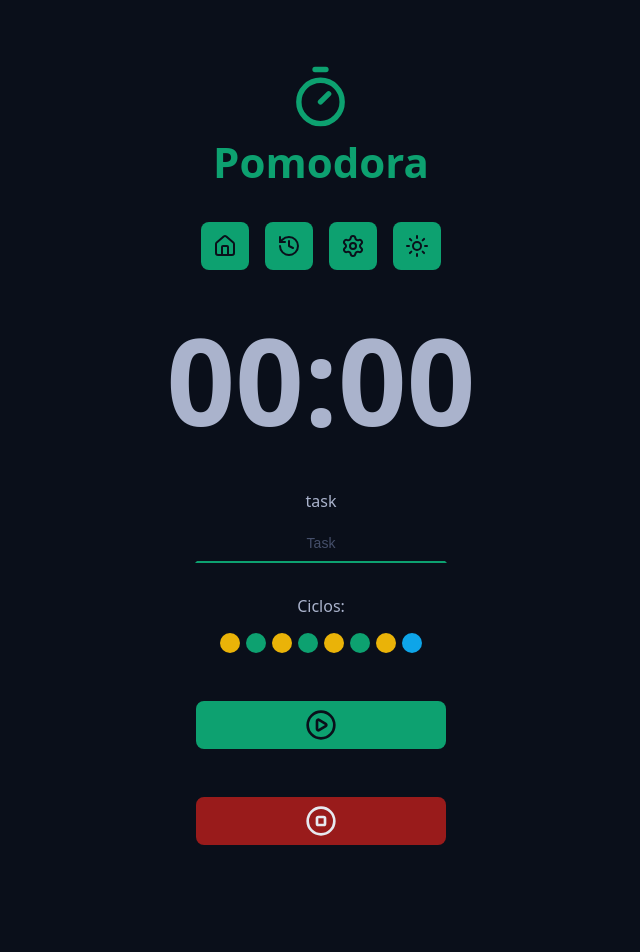
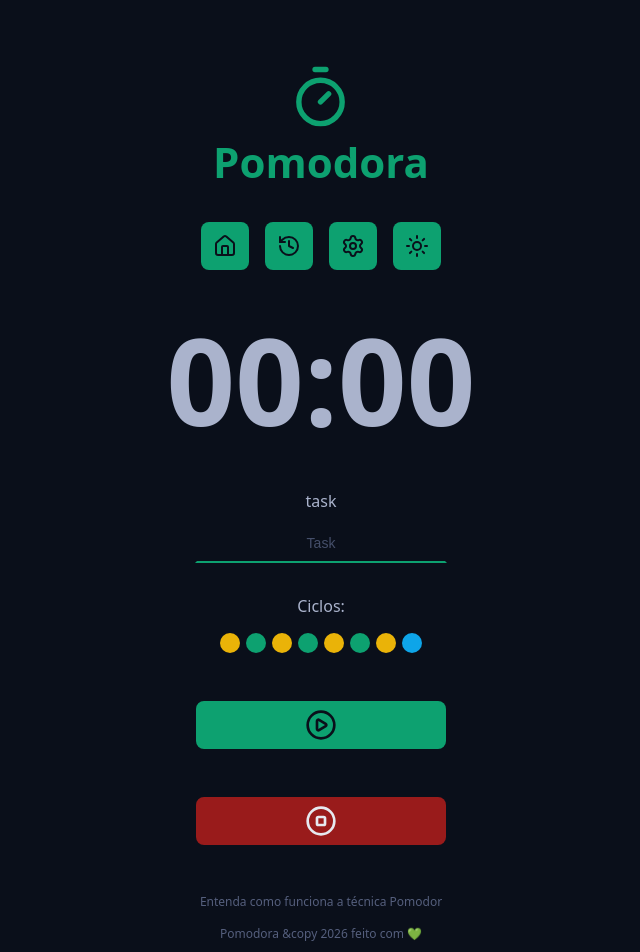
Before and after one commit to juniorbonini/pomodora, a React (Vite) app: page / in a window 1280 px wide. Shown: the top 952 px of the page, without its empty margins (319-959 px from the left). Before the commit the page ends 893 px from the top, so only its background shows below. Built offline with nearby package versions, Linux system fonts and the light colour scheme.

Commit message:
feat: adicionar Footer e implementar controle de tema com useState e useEffect

```diff
--- a/index.html
+++ b/index.html
@@ -1,5 +1,5 @@
 <!doctype html>
-<html lang="en">
+<html lang="en" data-theme="dark">
   <head>
     <meta charset="UTF-8" />
     <link rel="icon" type="image/svg+xml" href="/vite.svg" />
--- a/src/App.tsx
+++ b/src/App.tsx
@@ -9,6 +9,7 @@ import { TimerDisplay } from "./components/TimerDisplay";
 
 import "./theme/global.css";
 import "./theme/theme.css";
+import { Footer } from "./components/Footer";
 
 export default function App() {
   return (
@@ -32,6 +33,9 @@ export default function App() {
         <Button color="green" icon={<PlayCircle />} />
         <Button color="red" icon={<StopCircle />} />
       </Container>
+      <Container>
+        <Footer />
+      </Container>
     </>
   );
 }
--- /dev/null
+++ b/src/components/Footer/index.tsx
@@ -0,0 +1,9 @@
+import styles from "./style.module.css";
+export const Footer = () => {
+  return (
+    <footer className={styles.container}>
+      <a href="">Entenda como funciona a técnica Pomodor</a>
+      <a href="">Pomodora &copy {new Date().getFullYear()} feito com 💚</a>
+    </footer>
+  );
+};
--- /dev/null
+++ b/src/components/Footer/style.module.css
@@ -0,0 +1,19 @@
+.container {
+  display: flex;
+  flex-direction: column;
+  align-items: center;
+  justify-content: center;
+  font-size: 1.2rem;
+  gap: 1.5rem;
+  transition: all 0.3s ease-in-out;
+}
+
+.container a {
+  color: var(--gray-400);
+  text-decoration: none;
+}
+
+.container a:hover {
+  color: var(--gray-500);
+  text-decoration: underline;
+}
--- a/src/components/Menu/index.tsx
+++ b/src/components/Menu/index.tsx
@@ -1,19 +1,53 @@
 import { History, House, Settings, Sun } from "lucide-react";
 import styles from "./style.module.css";
+import { useEffect, useState } from "react";
+import type { ChangeTheme } from "@/types/ChangeTheme/change-theme";
 
 export const Menu = () => {
+  const [theme, setTheme] = useState<ChangeTheme>("dark");
+
+  function onToggle() {
+    console.log("Clicado", Date.now());
+
+    setTheme((prevTheme) => {
+      const nextTheme = prevTheme === "dark" ? "light" : "dark";
+      return nextTheme;
+    });
+  }
+
+  useEffect(() => {
+    document.documentElement.setAttribute("data-theme", theme);
+  }, [theme]);
+
   return (
     <nav className={styles.container}>
-      <a href="#" className={styles.link}>
+      <a
+        href="#"
+        aria-label="Voltar a página principal"
+        className={styles.link}
+      >
         <House />
       </a>
-      <a href="#" className={styles.link}>
+      <a
+        href="#"
+        aria-label="Ir para página de histórico"
+        className={styles.link}
+      >
         <History />
       </a>
-      <a href="#" className={styles.link}>
+      <a
+        href="#"
+        aria-label="Ir para página de configurações"
+        className={styles.link}
+      >
         <Settings />
       </a>
-      <a href="#" className={styles.link}>
+      <a
+        href="#"
+        aria-label="Mudar tema"
+        className={styles.link}
+        onClick={onToggle}
+      >
         <Sun />
       </a>
     </nav>
--- a/src/components/Menu/style.module.css
+++ b/src/components/Menu/style.module.css
@@ -14,6 +14,8 @@
   color: var(--gray-900);
   padding: 1.2rem;
   border-radius: 0.8rem;
+  border: none;
+  cursor: pointer;
   transition: all 0.3s ease;
 }
 .link:hover {
--- /dev/null
+++ b/src/types/ChangeTheme/change-theme.ts
@@ -0,0 +1 @@
+export type ChangeTheme = "dark" | "light";
```
